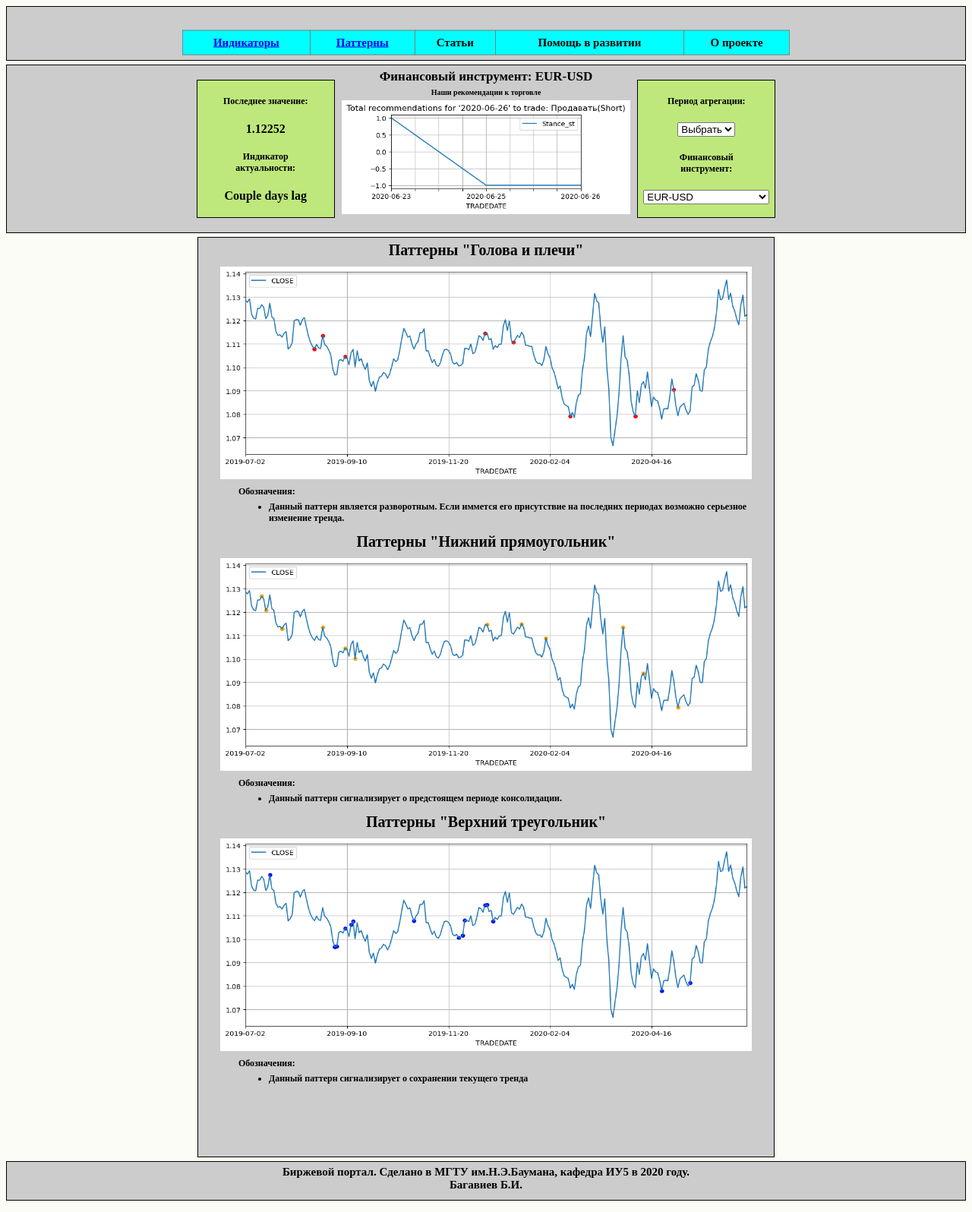
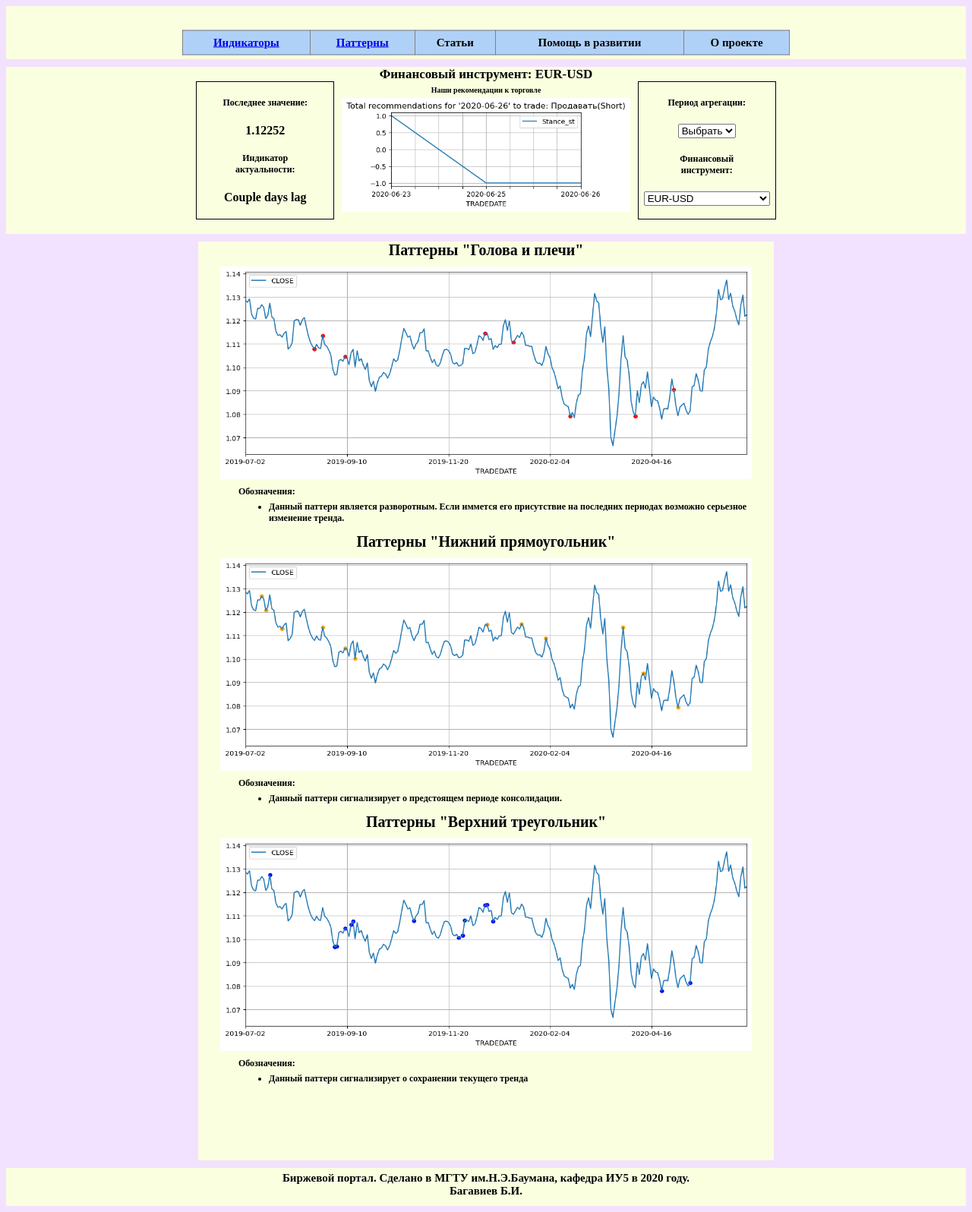
Before and after one commit to Bagaviev/Stock_WEB, a Flask app: page /patterns.html in a window 1280 px wide. Shown: the whole page at 76% size. Run offline with Flask 2, Linux system fonts and the light colour scheme.

Commit message:
Privet, test Pycharm Github integration

```diff
--- a/static/css/global.css
+++ b/static/css/global.css
@@ -1,10 +1,10 @@
 body{
-	background-color: #fafcf5fe;
+	background-color: #f2e1ff;
+	height:100%;
 }
 .top_menu {
 	height: 70px;
-	background: #ccc;
-	border: solid 1px black;
+	background: #faffe0;
 }
 .table_menu {
 	position: absolute;
@@ -14,20 +14,19 @@ body{
 }
 td:hover {
     color: #000000;
-    background-color: red;
+    background-color: #f2e1ff;
 }
 .middle_block {
 	height: 220px;
-	background: #ccc;
-	margin-top: 5px;
-	border: solid 1px black;
+	background: #faffe0;
+	margin-top: 10px;
 	position: relative;
 	text-align:center;
 }
 .left_middle {
 	height: 180px;
 	width: 180px;
-	background: #bee87bfe;
+	background: #grey71;
 	border: solid 1px black;
 	position: absolute;
 	top: 50%; left: 27%;
@@ -36,7 +35,7 @@ td:hover {
 .right_middle {
 	height: 180px;
 	width: 180px;
-	background: #bee87bfe;
+	background: #grey71;
 	border: solid 1px black;
 	position: absolute;
 	top: 50%; left: 73%;
@@ -45,17 +44,15 @@ td:hover {
 .main_content {
 	height: 1210px;
 	width: 60%;
-	background: #ccc;
-	border: solid 1px black;
+	background: #faffe0;
 	left: 0;
 	margin: auto;
-	margin-top: 5px;
+	margin-top: 10px;
 }
 .footer {
 	height: 45px;
-	background: #ccc;
-	margin-top: 5px;
-	border: solid 1px black;
+	background: #faffe0;
+	margin-top: 10px;
 	text-align: center;
 	padding-top:5px;
 }
--- a/templates/index.html
+++ b/templates/index.html
@@ -6,7 +6,7 @@
 <body>
 <title>Индикаторы - год</title>
  <div class="top_menu">
-    <table class="table_menu" align="center" border="1" cellpadding="7" cellspacing="0" style="width:800px; font-size: 15px; font-family: Microsoft JhengHei Light; font-weight:bold; border-collapse:collapse; background-color:cyan">
+    <table class="table_menu" align="center" border="1" cellpadding="7" cellspacing="0" style="width:800px; font-size: 15px; font-family: Microsoft JhengHei Light; font-weight:bold; border-collapse:collapse; background-color:#b0d1f7">
         <tbody>
             <tr>
                 <td style="text-align:center"><a href="\index.html">Индикаторы</a></td>
@@ -72,7 +72,7 @@
     </ul>
  </div>
 
- <div class="footer" style="font-size: 15px; font-family: Microsoft JhengHei Light; font-weight:bold">Биржевой портал. Сделано в МГТУ им.Н.Э.Баумана, кафедра ИУ5 в 2020 году.<br>Багавиев Б.И.</div>
+ <div class="footer" style="font-size: 15px; font-family: Microsoft JhengHei Light">Биржевой портал. Сделано в МГТУ им.Н.Э.Баумана, кафедра ИУ5 в 2020 году.<br>Багавиев Б.И.</div>
 
 </body>
 </html>
--- a/templates/month.html
+++ b/templates/month.html
@@ -6,7 +6,7 @@
 <body>
 <title>Индикаторы - месяц</title>
  <div class="top_menu">
-    <table class="table_menu" align="center" border="1" cellpadding="7" cellspacing="0" style="width:800px; font-size: 15px; font-family: Microsoft JhengHei Light; font-weight:bold; border-collapse:collapse; background-color:cyan">
+    <table class="table_menu" align="center" border="1" cellpadding="7" cellspacing="0" style="width:800px; font-size: 15px; font-family: Microsoft JhengHei Light; font-weight:bold; border-collapse:collapse; background-color:#b0d1f7">
         <tbody>
             <tr>
                 <td style="text-align:center"><a href="\index.html">Индикаторы</a></td>
--- a/templates/patterns.html
+++ b/templates/patterns.html
@@ -6,7 +6,7 @@
 <body>
 <title>Паттерны - год</title>
  <div class="top_menu">
-    <table class="table_menu" align="center" border="1" cellpadding="7" cellspacing="0" style="width:800px; font-size: 15px; font-family: Microsoft JhengHei Light; font-weight:bold; border-collapse:collapse; background-color:cyan">
+    <table class="table_menu" align="center" border="1" cellpadding="7" cellspacing="0" style="width:800px; font-size: 15px; font-family: Microsoft JhengHei Light; font-weight:bold; border-collapse:collapse; background-color:#b0d1f7">
         <tbody>
             <tr>
                 <td style="text-align:center"><a href="\index.html">Индикаторы</a></td>
@@ -29,11 +29,9 @@
     </div>
         <div class="right_middle">
         <p style="margin:20px; font-size: 12px; font-family: Microsoft JhengHei Light; font-weight:bold">Период агрегации:</p>
-        <select size="1"; onchange="window.location.href=this.options[this.selectedIndex].value">
+        <select size="1">
             <option selected value>Выбрать</option>
             <option VALUE="\index.html">Год</option>
-            <option VALUE="\month.html">Месяц</option>
-            <option VALUE="\week.html">Неделя</option>
         </select>
         <p style="margin:20px; font-size: 12px; font-family: Microsoft JhengHei Light; font-weight:bold">Финансовый инструмент:</p>
         <select size="1">
--- a/templates/week.html
+++ b/templates/week.html
@@ -6,7 +6,7 @@
 <body>
 <title>Индикаторы - неделя</title>
  <div class="top_menu">
-    <table class="table_menu" align="center" border="1" cellpadding="7" cellspacing="0" style="width:800px; font-size: 15px; font-family: Microsoft JhengHei Light; font-weight:bold; border-collapse:collapse; background-color:cyan">
+    <table class="table_menu" align="center" border="1" cellpadding="7" cellspacing="0" style="width:800px; font-size: 15px; font-family: Microsoft JhengHei Light; font-weight:bold; border-collapse:collapse; background-color:#b0d1f7">
         <tbody>
             <tr>
                 <td style="text-align:center"><a href="\index.html">Индикаторы</a></td>
```
